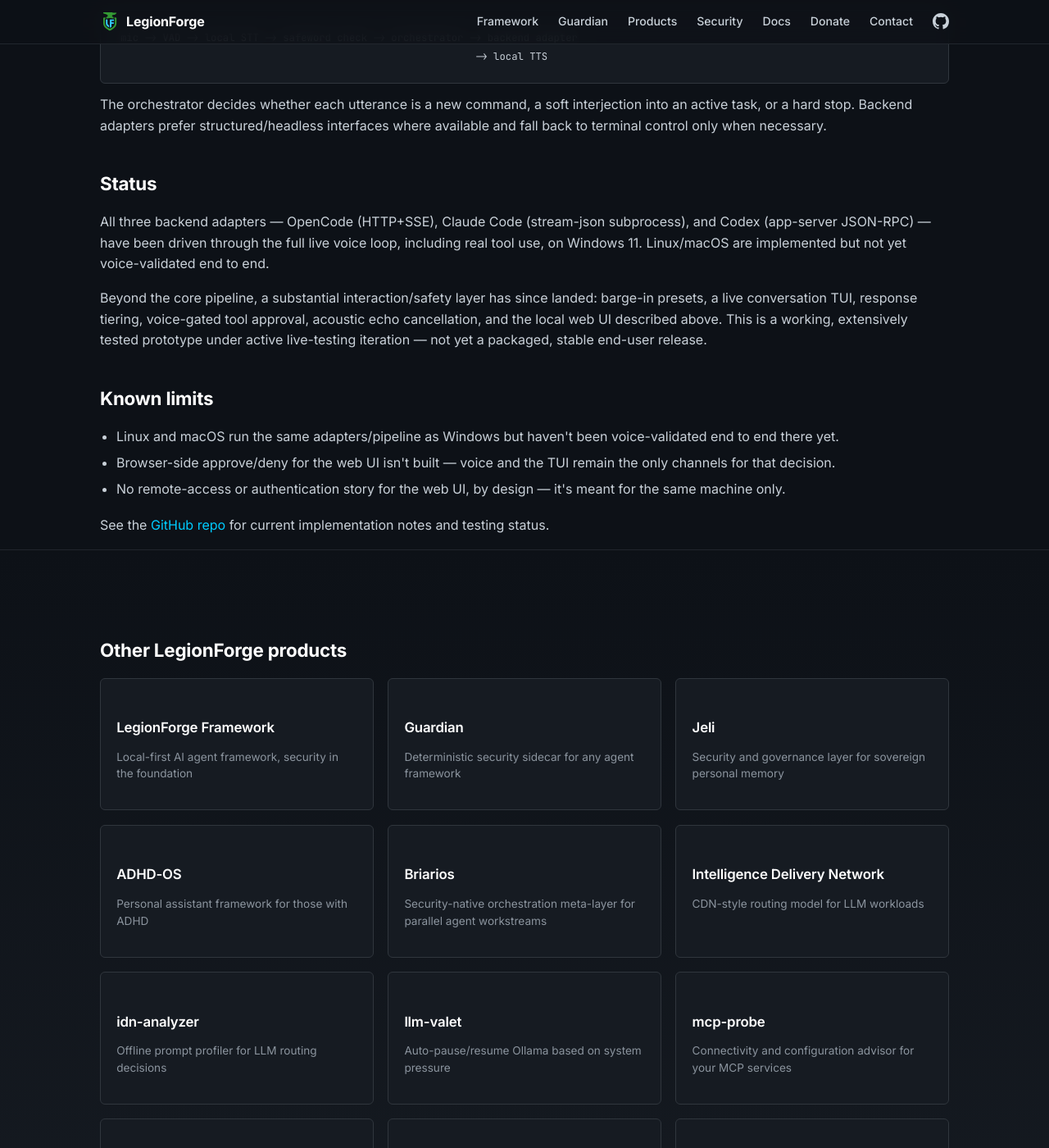
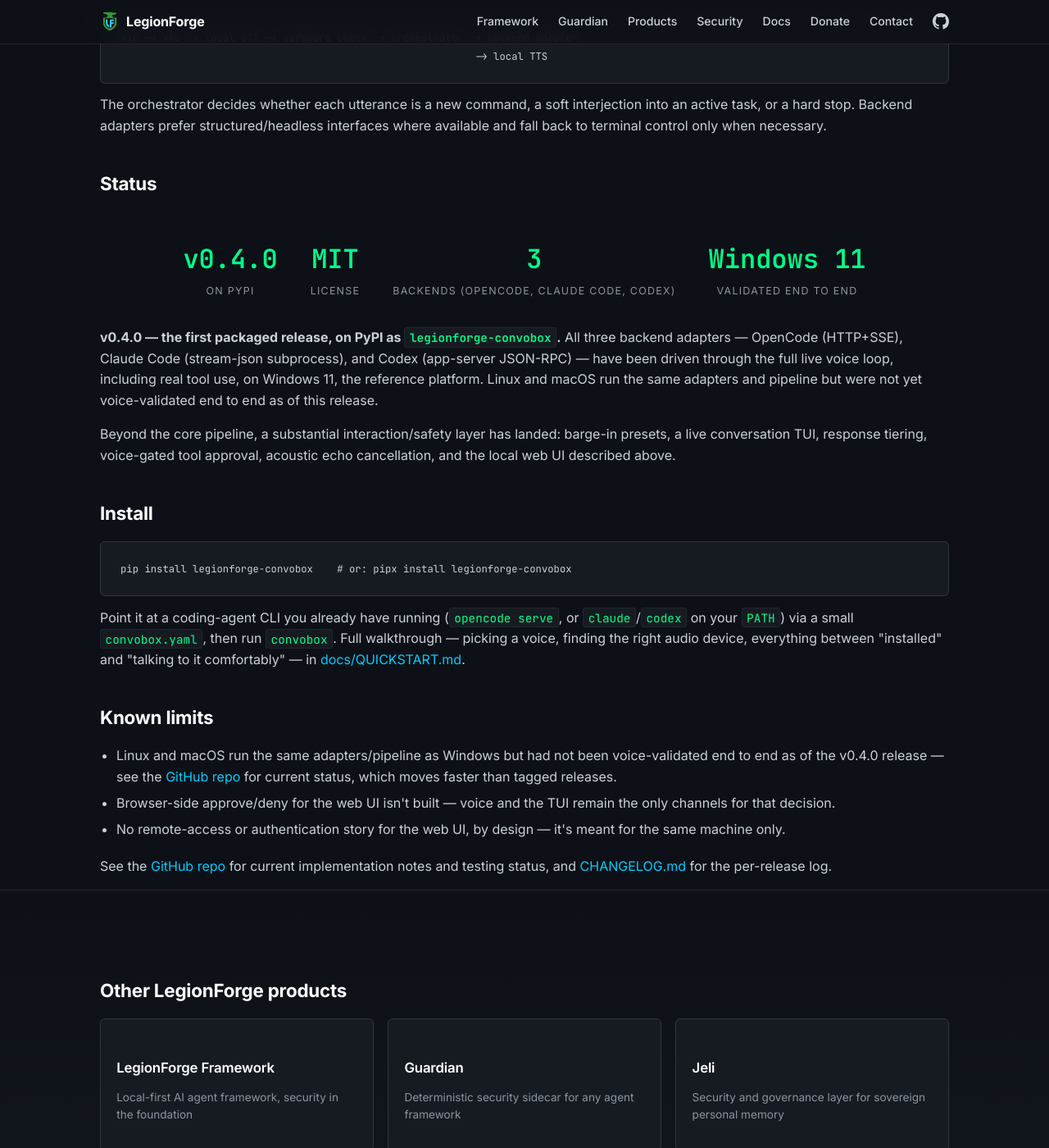
Before and after one commit to LegionForge/legionforge.github.io, a Jekyll site: the page built from convobox.md, in a window 1280 px wide and 1400 px high, scrolled down 1461 px. Shown: the whole window at 82% size. Built offline with Jekyll 4.4.1, drawn with Linux system fonts in a browser that asks for light colours.

Commit message:
docs: update convobox page for v0.4.0 packaged release (#5)
Fixed a real factual error: the page said convobox was "not yet a
packaged, stable end-user release" -- it's been on PyPI as
legionforge-convobox since v0.4.0 (2026-08-21). Added a Status stats
block and an Install section matching the guardian.md page's style,
and reworded the platform-support note to be release-scoped rather
than open-ended ("as of this release" vs. flatly "not yet").


Claude-Session: https://claude.ai/code/session_017PsJKRvujbzhF68fgASNWB

Co-authored-by: jp-cruz <jp-cruz@users.noreply.github.com>
Co-authored-by: Claude Sonnet 5 <noreply@anthropic.com>

````diff
--- a/convobox.md
+++ b/convobox.md
@@ -60,14 +60,41 @@ The orchestrator decides whether each utterance is a new command, a soft interje
 
 ## Status
 
-All three backend adapters — OpenCode (HTTP+SSE), Claude Code (stream-json subprocess), and Codex (app-server JSON-RPC) — have been driven through the full live voice loop, including real tool use, on Windows 11. Linux/macOS are implemented but not yet voice-validated end to end.
+<div class="stats">
+  <div class="stat">
+    <span class="stat-value">v0.4.0</span>
+    <span class="stat-label">on PyPI</span>
+  </div>
+  <div class="stat">
+    <span class="stat-value">MIT</span>
+    <span class="stat-label">License</span>
+  </div>
+  <div class="stat">
+    <span class="stat-value">3</span>
+    <span class="stat-label">Backends (OpenCode, Claude Code, Codex)</span>
+  </div>
+  <div class="stat">
+    <span class="stat-value">Windows 11</span>
+    <span class="stat-label">Validated end to end</span>
+  </div>
+</div>
 
-Beyond the core pipeline, a substantial interaction/safety layer has since landed: barge-in presets, a live conversation TUI, response tiering, voice-gated tool approval, acoustic echo cancellation, and the local web UI described above. This is a working, extensively tested prototype under active live-testing iteration — not yet a packaged, stable end-user release.
+**v0.4.0 — the first packaged release, on PyPI as `legionforge-convobox`.** All three backend adapters — OpenCode (HTTP+SSE), Claude Code (stream-json subprocess), and Codex (app-server JSON-RPC) — have been driven through the full live voice loop, including real tool use, on Windows 11, the reference platform. Linux and macOS run the same adapters and pipeline but were not yet voice-validated end to end as of this release.
+
+Beyond the core pipeline, a substantial interaction/safety layer has landed: barge-in presets, a live conversation TUI, response tiering, voice-gated tool approval, acoustic echo cancellation, and the local web UI described above.
+
+## Install
+
+```bash
+pip install legionforge-convobox    # or: pipx install legionforge-convobox
+```
+
+Point it at a coding-agent CLI you already have running (`opencode serve`, or `claude`/`codex` on your `PATH`) via a small `convobox.yaml`, then run `convobox`. Full walkthrough — picking a voice, finding the right audio device, everything between "installed" and "talking to it comfortably" — in [docs/QUICKSTART.md](https://github.com/LegionForge/convobox/blob/main/docs/QUICKSTART.md).
 
 ## Known limits
 
-- Linux and macOS run the same adapters/pipeline as Windows but haven't been voice-validated end to end there yet.
+- Linux and macOS run the same adapters/pipeline as Windows but had not been voice-validated end to end as of the v0.4.0 release — see the [GitHub repo](https://github.com/LegionForge/convobox) for current status, which moves faster than tagged releases.
 - Browser-side approve/deny for the web UI isn't built — voice and the TUI remain the only channels for that decision.
 - No remote-access or authentication story for the web UI, by design — it's meant for the same machine only.
 
-See the [GitHub repo](https://github.com/LegionForge/convobox) for current implementation notes and testing status.
+See the [GitHub repo](https://github.com/LegionForge/convobox) for current implementation notes and testing status, and [CHANGELOG.md](https://github.com/LegionForge/convobox/blob/main/CHANGELOG.md) for the per-release log.
````
